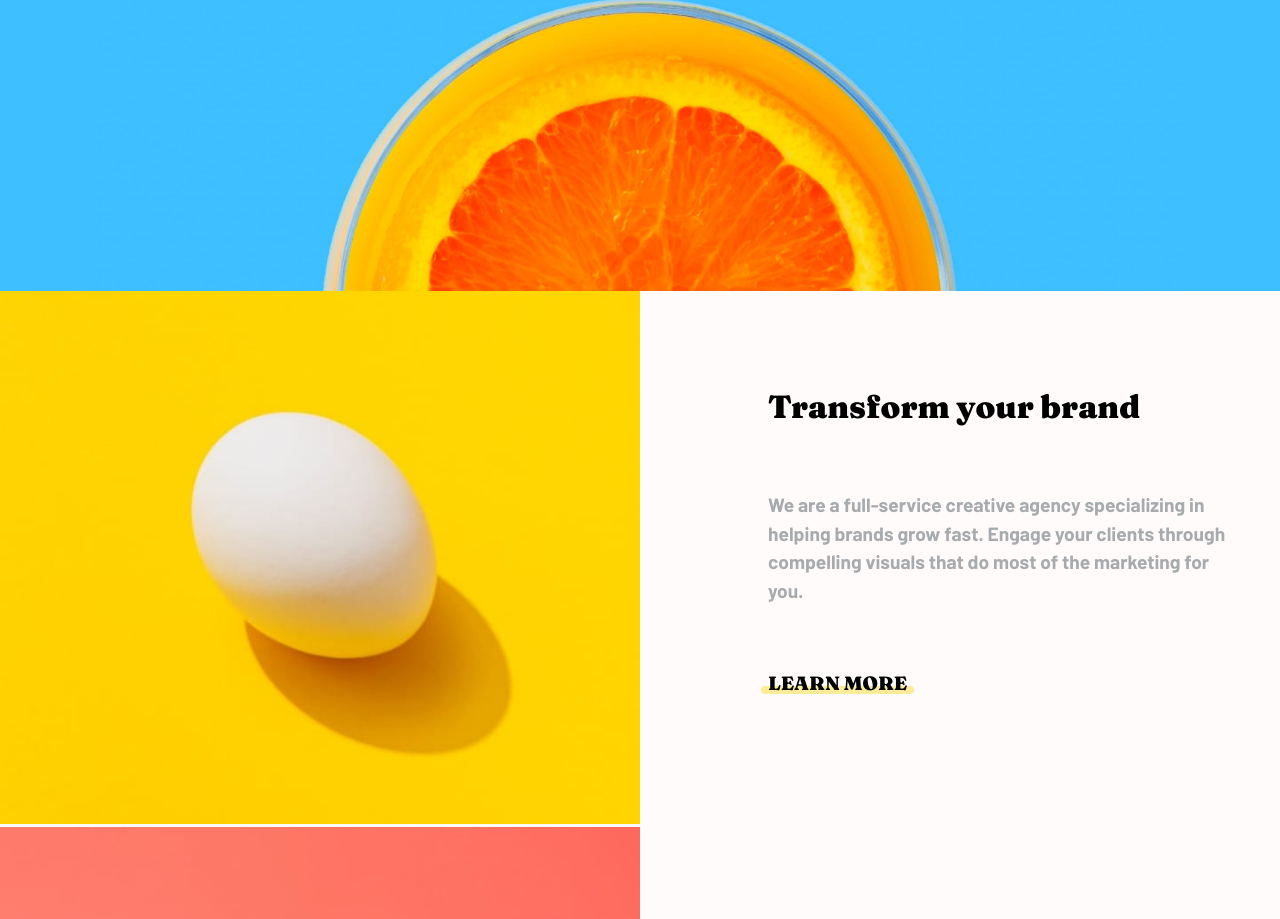
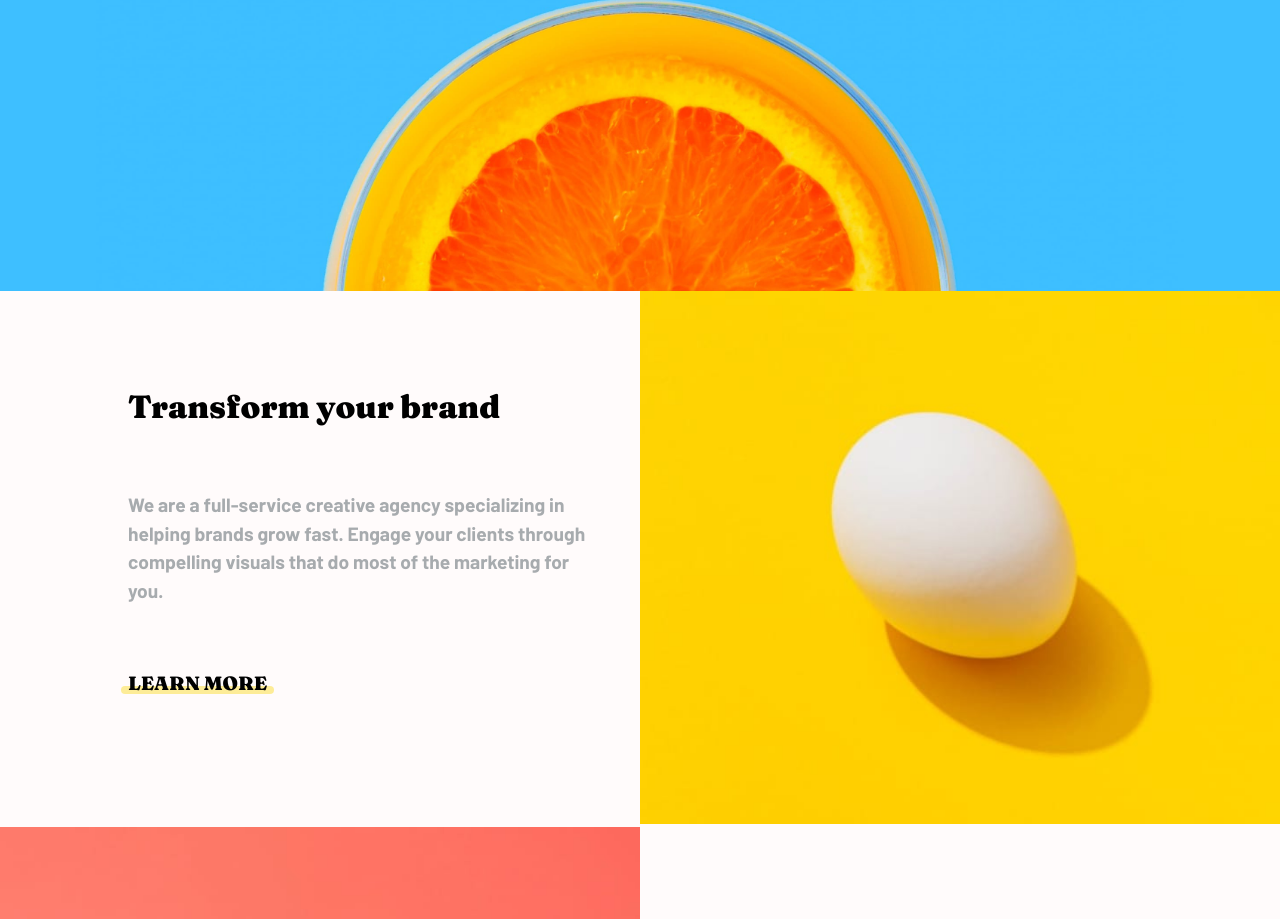
Before and after one commit to 4Mariza/sunnyside, a plain HTML site: page index.html in a window 1280 px wide. Shown: the part 469-1388 px from the top of the page. Drawn offline with Linux system fonts and the light colour scheme.

Commit message:
desktop ok

```diff
--- a/index.html
+++ b/index.html
@@ -31,6 +31,7 @@
     </header>
     <main>
         <section class="info">
+            <div class="egg__info">
                 <picture>
                     <source media="(min-width:465px)" srcset="./images/desktop/image-transform.jpg">
                     <img src="./images/mobile/image-transform.jpg" alt="ovo com fundo amarelo">
@@ -43,11 +44,12 @@
                         We are a full-service creative agency specializing in helping brands grow fast. Engage your clients through compelling visuals that do most of the marketing for you.
                     </div>
                     <div class="description__learn-more">
-                    Learn more
+                        <a href="">Learn more</a>
                         <div class="line line-yellow"></div>
                     </div>
                 </div>
-
+            </div>
+            <div class="cup__info">
                 <picture>
                     <source media="(min-width:465px)" srcset="./images/mobile/image-stand-out.jpg">
                     <img src="./images/mobile/image-stand-out.jpg" alt="taça rosa em fundo rosa">
@@ -60,11 +62,12 @@
                             Using a collaborative formula of designers, researchers, photographers, videographers, and copywriters, we’ll build and extend your brand in digital places.
                         </div>
                         <div class="description__learn-more">
-                        Learn more
+                            <a href="">Learn more</a>
                             <div class="line line-red"></div>
                         </div>
                     </div>
-
+            </div>
+            <div class="containers__info">
                 <div class="container graphic">
                     <div class="description">
                         <div class="description__title">
@@ -74,7 +77,6 @@
                             Great design makes you memorable. We deliver artwork that underscores your brand message and captures potential clients’ attention.                    </div>
                     </div>
                 </div>
-
                 <div class="container photography">
                     <div class="description">
                         <div class="description__title">
@@ -82,6 +84,7 @@
                         </div>
                         <div class="description__text">
                             Increase your credibility by getting the most stunning, high-quality photos that improve your business image.                </div>
+                </div>
             </div>
 
         </section>
--- a/style.css
+++ b/style.css
@@ -92,6 +92,11 @@ header .arrow-down{
     font-weight: 900;
     font-size: 1.2rem;
     text-transform: uppercase;
+}
+
+.description__learn-more a{
+    text-decoration: none;
+    color: black;
 }
 
 .line{
@@ -261,8 +266,8 @@ footer{
     }
 
     body{
-        height: 100%;
-        width: 100%;
+        height: 100vh;
+        width: 100vw;
     }
 
     header{
@@ -326,8 +331,21 @@ footer{
     }
 
     .info{
+        width: 100vw;
         display: grid;
-        grid-template-columns: 1fr 1fr;
+        grid-template-rows: 1fr 1fr;
+        row-gap: 0px;
+    }
+
+    .egg__info{
+        display: flex;
+        flex-direction: row-reverse;
+        height: 90%;
+    }
+
+    .cup__info{
+        display: flex;
+        height: 90%;
     }
 
     .info img{
@@ -348,6 +366,17 @@ footer{
     .description__text{
         text-align: left;
         padding: 0px;
+    }
+
+    .description__learn-more a{
+        text-decoration: none;
+        color: black;
+    }
+
+    .containers__info{
+        width: 100vw;
+        display: grid;
+        grid-template-columns: 1fr 1fr;
     }
 
     .container{
```
Lines whose indentation alone changed are shown as unchanged.
